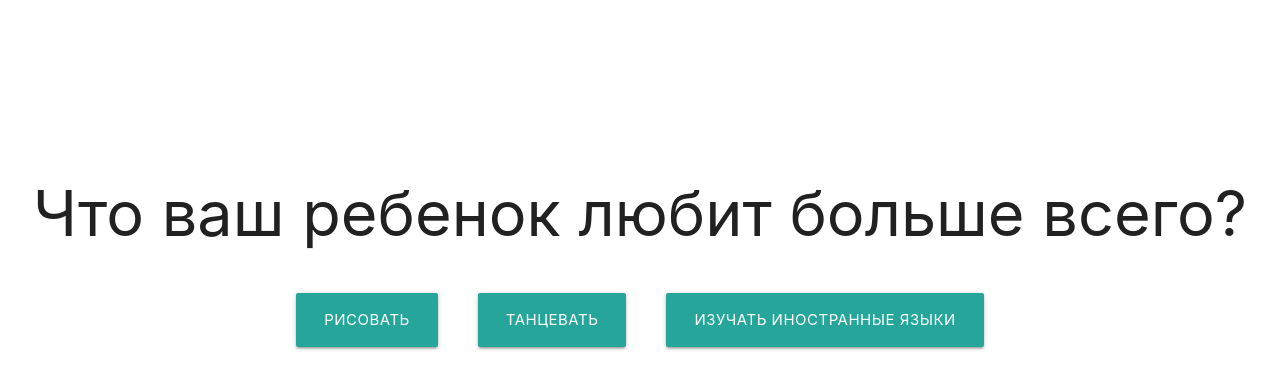
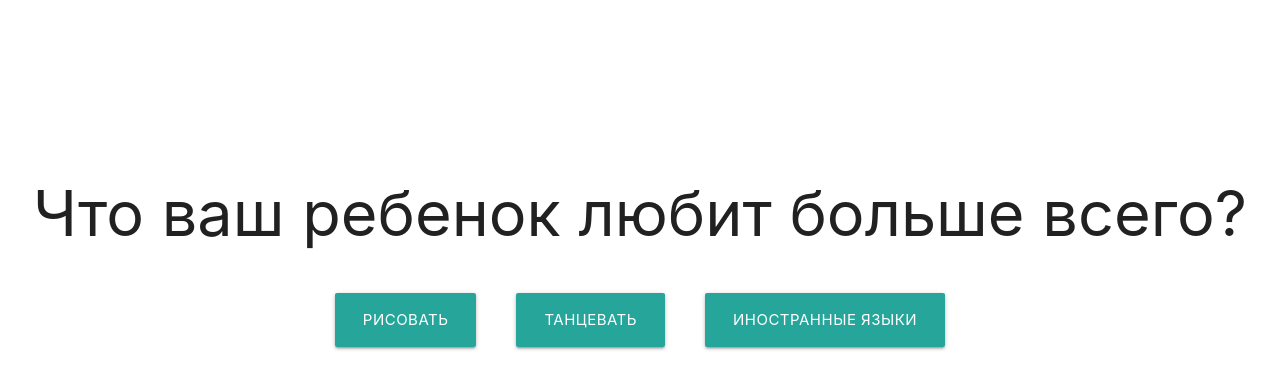
Before and after one commit to shaltay-boltay96/shaltay-boltay96.github.io, a plain HTML site: page index.html in a window 1280 px wide. Shown: the part 252-640 px from the top of the page. Drawn offline with nearby package versions, Linux system fonts and the light colour scheme.

Commit message:
добавил тексты, поправил баги

```diff
--- a/index.html
+++ b/index.html
@@ -83,7 +83,7 @@
                     <div id="buttons">
                         <button class="waves-effect waves-light btn-large" data-field="type" data-value="draw" data-step="0" data-type="draw">Рисовать</button>
                         <button class="waves-effect waves-light btn-large" data-field="type" data-value="dance" data-step="0" data-type="dance">Танцевать</button>
-                        <button class="waves-effect waves-light btn-large" data-field="type" data-value="english" data-step="0" data-type="english">Изучать иностранные языки</button>
+`                       <button class="waves-effect waves-light btn-large" data-field="type" data-value="english" data-step="0" data-type="english">Иностранные языки</button>
                     </div>
             </div>
         </div>
```
